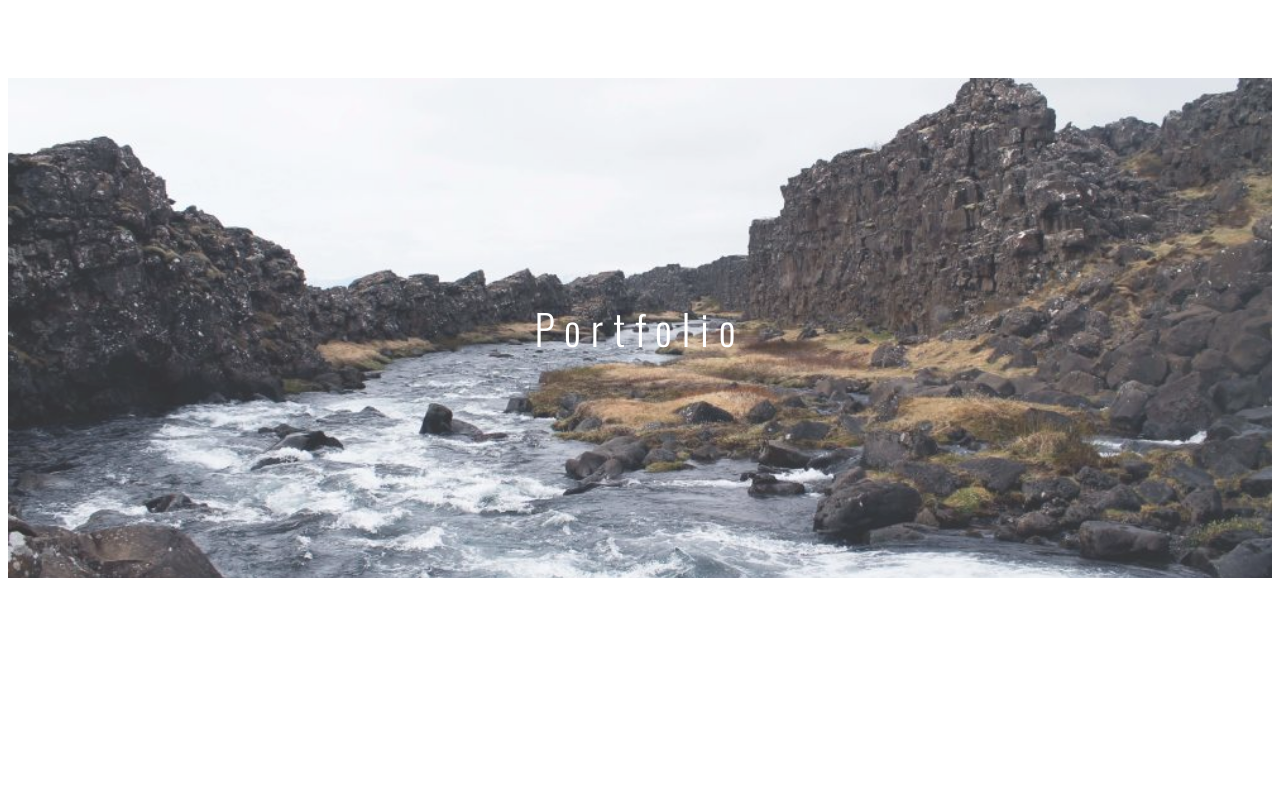
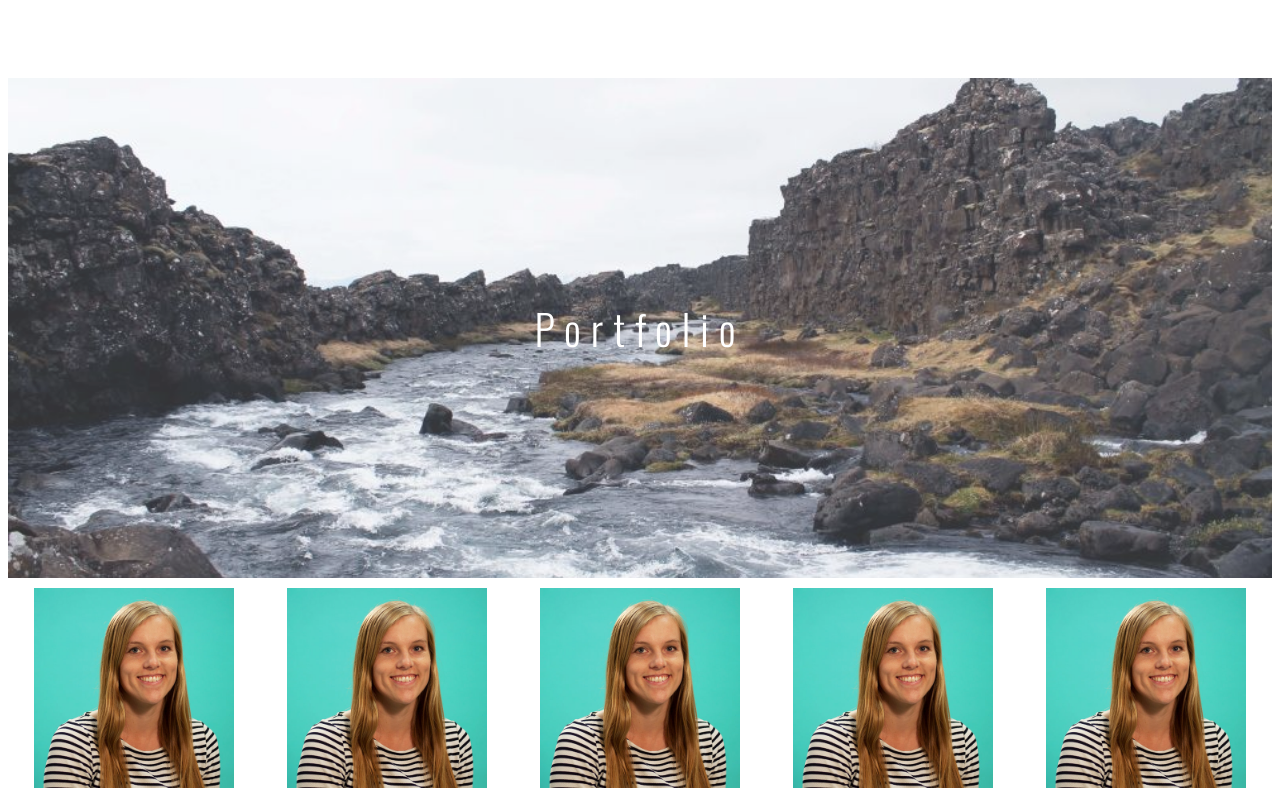
Before and after one commit to niralpokal/ecartwright, an Angular app: page / in a window 1280 px wide. Shown: the part 1541-2337 px from the top of the page. Before the commit the page ends 2127 px from the top, so only its background shows below. Built offline with nearby package versions, Linux system fonts and the light colour scheme; a web font is replaced by a local one.

Commit message:
Added skeleton row for photos in the home portfolio component.

```diff
--- a/src/app/components/home-portfolio.component.scss
+++ b/src/app/components/home-portfolio.component.scss
@@ -35,3 +35,20 @@
     font-size: 42px;
     letter-spacing: 10px;
 }
+.flex-container {
+    display: flex;
+    flex-flow: row wrap;
+    justify-content: space-around;
+    padding: 0;
+    margin: 0;
+}
+.flex-item {
+    height: 200px;
+    width: 200px;
+    margin-top: 10px;
+}
+
+.img {
+    max-width: 100%;
+    height: auto;
+}
--- a/src/app/components/home-portfolio.component.ts
+++ b/src/app/components/home-portfolio.component.ts
@@ -9,8 +9,22 @@ import { Component } from '@angular/core';
             <span class="black padding large-center-text">Portfolio</span>
         </div>
     </div>
-    <div>
-
+    <div class="flex-container">
+        <div class="flex-item">
+            <img class="img" src="../../assets/profile.jpg">
+        </div>
+        <div class="flex-item">
+            <img class="img" src="../../assets/profile.jpg">
+        </div>
+        <div class="flex-item">
+            <img class="img" src="../../assets/profile.jpg">
+        </div>
+        <div class="flex-item">
+            <img class="img" src="../../assets/profile.jpg">
+        </div>
+        <div class="flex-item">
+            <img class="img" src="../../assets/profile.jpg">
+        </div>
     </div>
     `
 })
```
